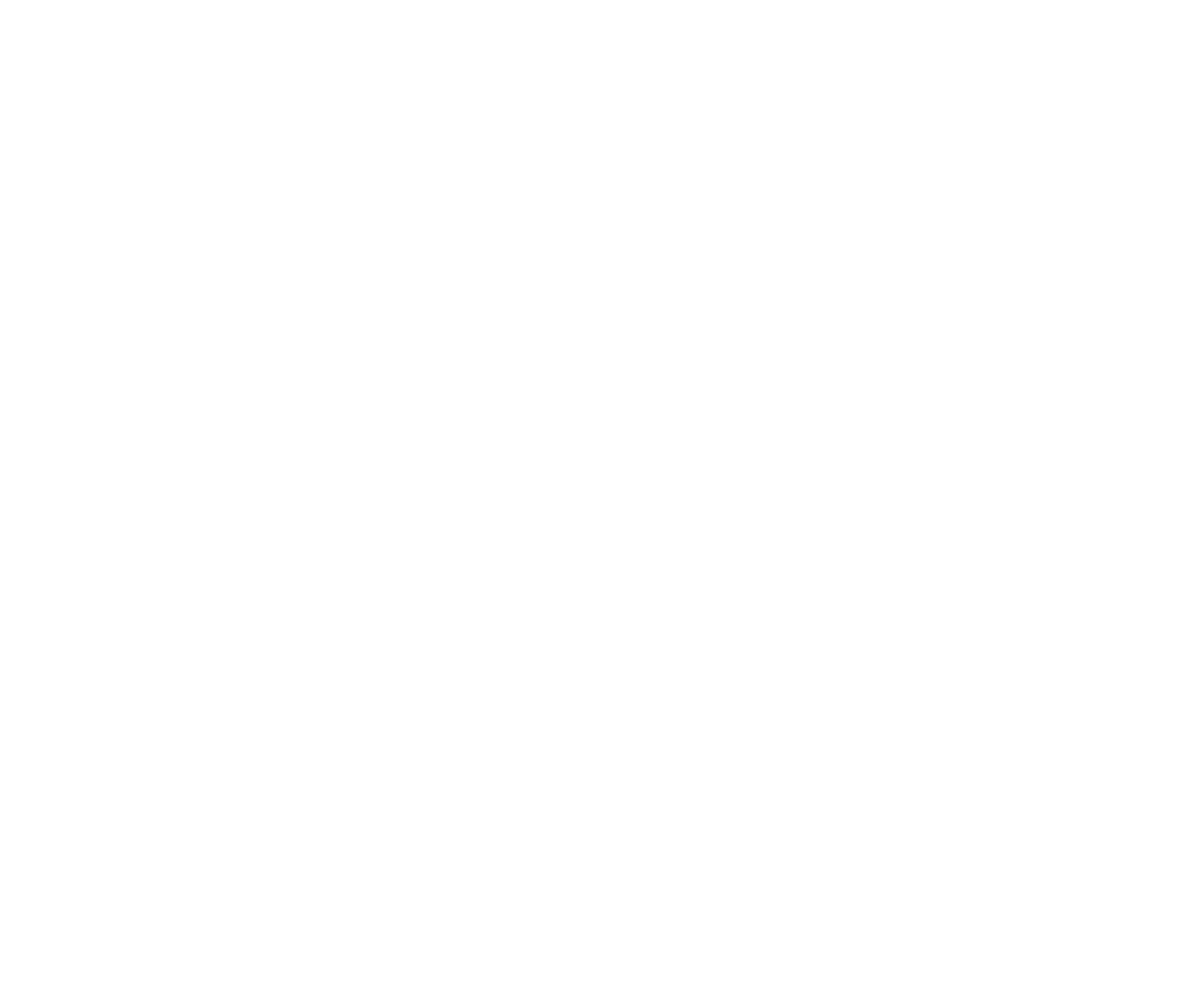
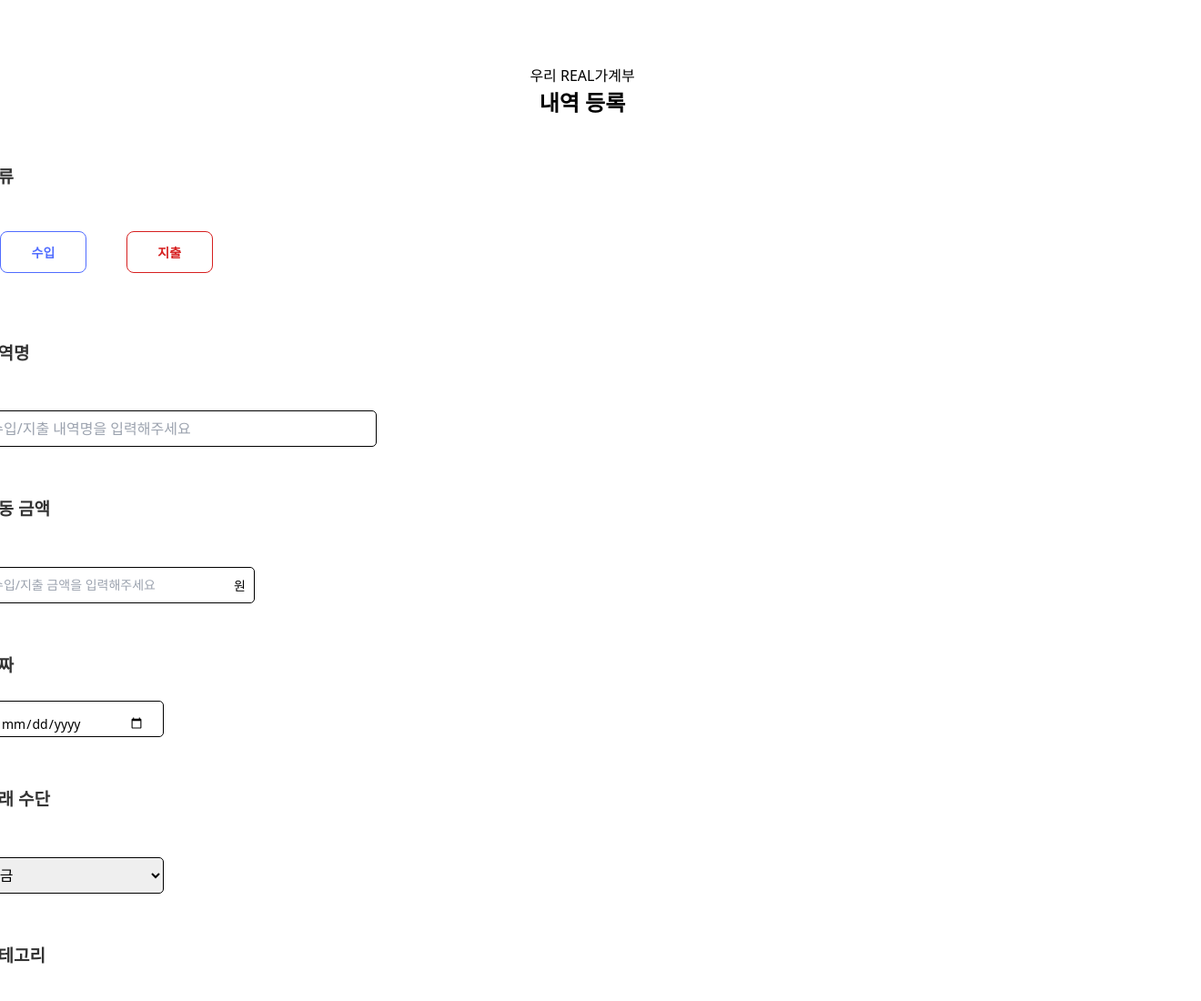
Before and after one commit to woorifisa-service-dev-4th/frontend-1st-woori-real-account-book, a plain HTML site: page public/transaction-register.html in a window 1280 px wide. Shown: the top 1100 px of the page at 91% size, 1320 px wide, since content can reach past the window. Before the commit the page ends 800 px from the top, so only its background shows below. Drawn offline with nearby package versions, Linux system fonts and the light colour scheme; a web font is replaced by a local one.

Commit message:
Registration of Income Expenditure Details page

```diff
--- a/public/transaction-register.css
+++ b/public/transaction-register.css
@@ -0,0 +1,243 @@
+main{
+  width: 1360px;
+  height: 1079px;
+}
+
+header {
+  text-align: center;
+  padding: 20px 0;
+  width = 675px;
+}
+
+svg{
+  width: 12px;
+  height: 19.459px;
+  flex-shrink: 0;
+  fill: #000;
+  position:relative;
+  left:-80px;
+  top:-25px;
+
+}
+
+
+
+.header-title {
+  font-size: 16px;
+  font-weight: 400;
+  line-height: normal;
+  margin-left : 20;
+
+}
+
+.header-register {
+  font-size: 24px;
+  font-weight: 600;
+  line-height: normal;
+}
+
+.form-group {
+  margin-bottom: 30px;
+  padding: 12px 20px;
+}
+
+
+label{
+  font-size: 19px;
+  font-weight: 600;
+  display: block;
+  margin-bottom: 25px;
+  color: #333;
+}
+
+/* 종류 글씨 */
+.type {
+  font-size: 14px;
+  font-style: normal;
+  font-weight: 400;
+  line-height: normal;
+}
+
+
+/* 수입 파란색 버튼 */
+.w-btn-bule {
+  position: relative;
+  display: inline-block;
+  padding: 12px 30px;
+  font-weight: 600;
+  border-radius: 8px;
+  border: 1px solid #506CFF;
+  background: #FFF;
+  margin: 20px;
+
+  width: 95px;
+
+  flex-shrink: 0;
+
+
+
+}
+
+/* 수입 파란색 버튼 안 글씨 */
+.in{
+  color: #506CFF;
+  text-align: center;
+  font-family: Pretendard;
+  font-size: 14px;
+  font-style: normal;
+  font-weight: 600;
+  line-height: normal;
+}
+
+
+/* 지출 빨간색 버튼 */
+.w-btn-red {
+  position: relative;
+  display: inline-block;
+  padding: 12px 30px;
+  font-weight: 600;
+  border-radius: 8px;
+  border: 1px solid #D61F1F;
+  background: #FFF;
+  width: 95px;
+  flex-shrink: 0;
+  margin: 20px;
+}
+
+/* 지출 빨간색 안 버튼 */
+.out{
+  color: #D61F1F;
+  text-align: center;
+  font-family: Pretendard;
+  font-size: 14px;
+  font-style: normal;
+  font-weight: 600;
+  line-height: normal;
+}
+
+
+
+
+
+#content {
+  font-weight: 400;
+}
+
+#amount {
+  font-weight: 400;
+}
+
+.input-container {
+  position: relative;
+  display: inline-block;
+}
+
+.input-container input {
+  width: 300px;
+  padding-right: 50px;
+  padding-left: 10px;
+  font-size: 14px;
+  height: 40px;
+  box-sizing: border-box;
+}
+
+
+.input-container .unit {
+  position: absolute;
+  top: 50%;
+  right: 90px;
+  transform: translateY(-50%);
+  font-size: 14px;
+
+}
+
+
+input[type='number'] {
+  -moz-appearance: textfield;
+}
+
+input{
+  width: 434px;
+  height: 40px;
+  flex-shrink: 0;
+  padding: 20px;
+  border: 1px solid ;
+  border-radius: 5px;
+  font-size: 14px;
+}
+
+
+
+.input-container{
+    width: 380px;
+
+}
+
+input[type="date"] {
+  height : 40px;
+  padding: 20px;
+  padding-bottom:10px;
+  font-size: 14px;
+  border: 1px solid;
+  border-radius: 5px;
+  width: 200px;
+  box-sizing: border-box;
+}
+
+
+
+
+
+
+
+
+
+
+/* 거래수단, 카테고리 선택 */
+select {
+  width: 200px;
+  height : 40px;
+  padding: 5px;
+  border: 1px solid ;
+  border-radius: 5px;
+  font-size: 14px;
+
+}
+
+
+
+.register-button{
+  font-size: 14px;
+  width: 434px;
+  height: 45px;
+  border-radius: 8px;
+  background: #506CFF;
+  position:relative;
+  margin-left: auto;
+  margin-right:auto;
+  margin-bottom :100px;
+  position-bottom:100px;
+
+}
+
+
+.button-text {
+  color: #FFF;
+  font-size: 18px;
+  font-style: normal;
+  font-weight: 600;
+  line-height: normal;
+  position:relative;
+  text-align : center;
+  top:10px;
+  margin-bottom: 100px;
+}
+
+
+
+
+
+footer{
+  margin-top:200px;
+  align-items : flex-end;
+}
--- a/public/transaction-register.html
+++ b/public/transaction-register.html
@@ -1,11 +1,11 @@
-<!doctype html>
+<!DOCTYPE html>
 <html lang="en">
   <head>
-    <meta charset="UTF-8">
-    <meta name="viewport" content="width=device-width, initial-scale=1.0">
+    <meta charset="UTF-8" />
+    <meta name="viewport" content="width=device-width, initial-scale=1.0" />
     <title>내역 등록</title>
-    <link rel="stylesheet" href="style.css">
-    <link rel="stylesheet" href="transaction-register.css">
+    <link rel="stylesheet" href="style.css" />
+    <link rel="stylesheet" href="transaction-register.css" />
     <script src="https://cdn.tailwindcss.com"></script>
 
     <script>
@@ -13,16 +13,128 @@
         theme: {
           extend: {
             colors: {
-                        clifford: '#da373d',
-                    }
-                }
-            }
-        }
+              clifford: "#da373d",
+            },
+          },
+        },
+      };
     </script>
   </head>
   <body>
     <div class="flex flex-col items-center pt-[50px]">
+      <div class="min-w-[675px]">
+        <header>
+          <div class="header-title">우리 REAL가계부</div>
+          <div class="header-register">내역 등록</div>
+
+          <div svg-left>
+            <svg xmlns="http://www.w3.org/2000/svg" width="15" height="30" viewBox="0 0 12 20" fill="none">
+              <path d="M4.54054 9.72973L12 2.27027L9.72973 0L0 9.72973L9.72973 19.4595L12 17.1892L4.54054 9.72973Z" fill="black"/>
+            </svg>
+
+          </div>
+
+
+        </header>
+
+        <main>
+
+
+          <div class="form-group">
+            <label>종류</label>
+            <div class="type">
+              <button class="w-btn-bule" type="button"><span class="in">수입</span></button>
+              <button class="w-btn-red" type="button"><span class="out">지출</span></button>
+            </div>
+          </div>
+
+
+          <div class="form-group">
+            <label for="content">내역명</label>
+          </br>
             <div>
+              <input class="input-content"
+                type="text"
+                id="content"
+                placeholder="  수입/지출 내역명을 입력해주세요"
+              />
+            </div>
+          </div>
+
+
+          <div class="form-group">
+            <label for="amount">변동 금액</label>
+          </br>
+            <div class="input-container">
+              <input
+                type="number"
+                id="amount"
+                placeholder="수입/지출 금액을 입력해주세요"
+              />
+              <span class="unit">원</span>
+
+            </div>
+          </div>
+
+
+          <div class="form-group">
+            <label>날짜</label>
+            <input type="date" id="date" max="2099-12-31" min="2024-12-31">
+          </div>
+
+
+
+
+
+          <div class="form-group">
+            <label for="category">거래 수단</label>
+          </br>
+            <select name="transaction-means">
+              <option>현금</option>
+              <option>신용카드</option>
+              <option>체크카드</option>
+            </select>
+          </div>
+
+
+          <div class="form-group">
+            <label for="category">카테고리</label>
+          </br>
+            <select name="category-select">
+              <option>식비</option>
+              <option>쇼핑</option>
+              <option>공과금</option>
+              <option>교통비</option>
+              <option>경조사</option>
+            </select>
+          </div>
+
+
+        <div class="register-button">
+          <div class="button-text">
+            <button type="button">등록</button>
+          </div>
+        </div>
+
+
+
+        </form>
+        </main>
+
+
+        <footer class="w-full bg-[#F3F5FF] flex flex-col items-center justify-center py-10 bottom-0">
+          <p class="text-[#6A6A6A] text-[14px] weight-500">우리 REAL 가계부</p>
+          <p class="text-[#6A6A6A] text-[12px] weight-400">&copy; 2025 우리 REAL 가계부. 모든 권리 보유.</p>
+      </footer>
+
+
+    </footer>
+
+
+
+
+
+
 
       </div>
     </div>
```
Lines whose indentation alone changed are shown as unchanged.
